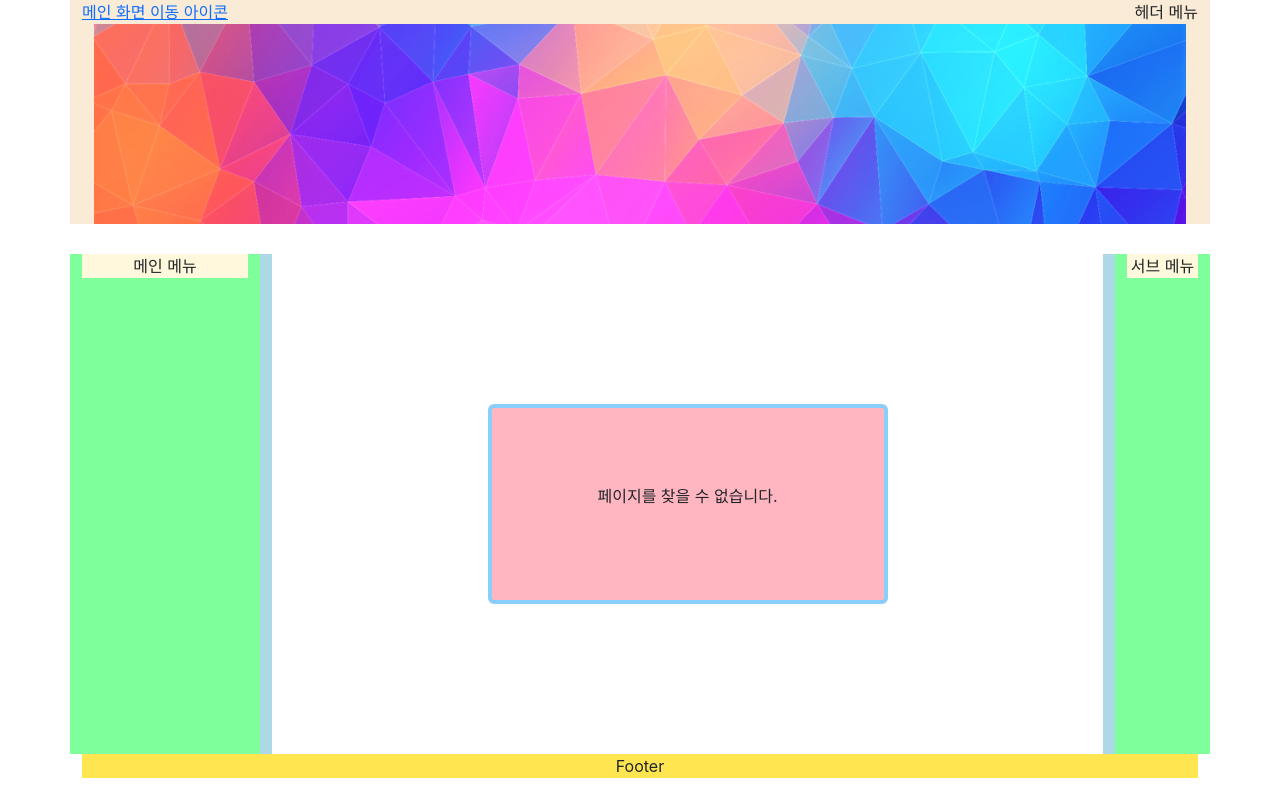
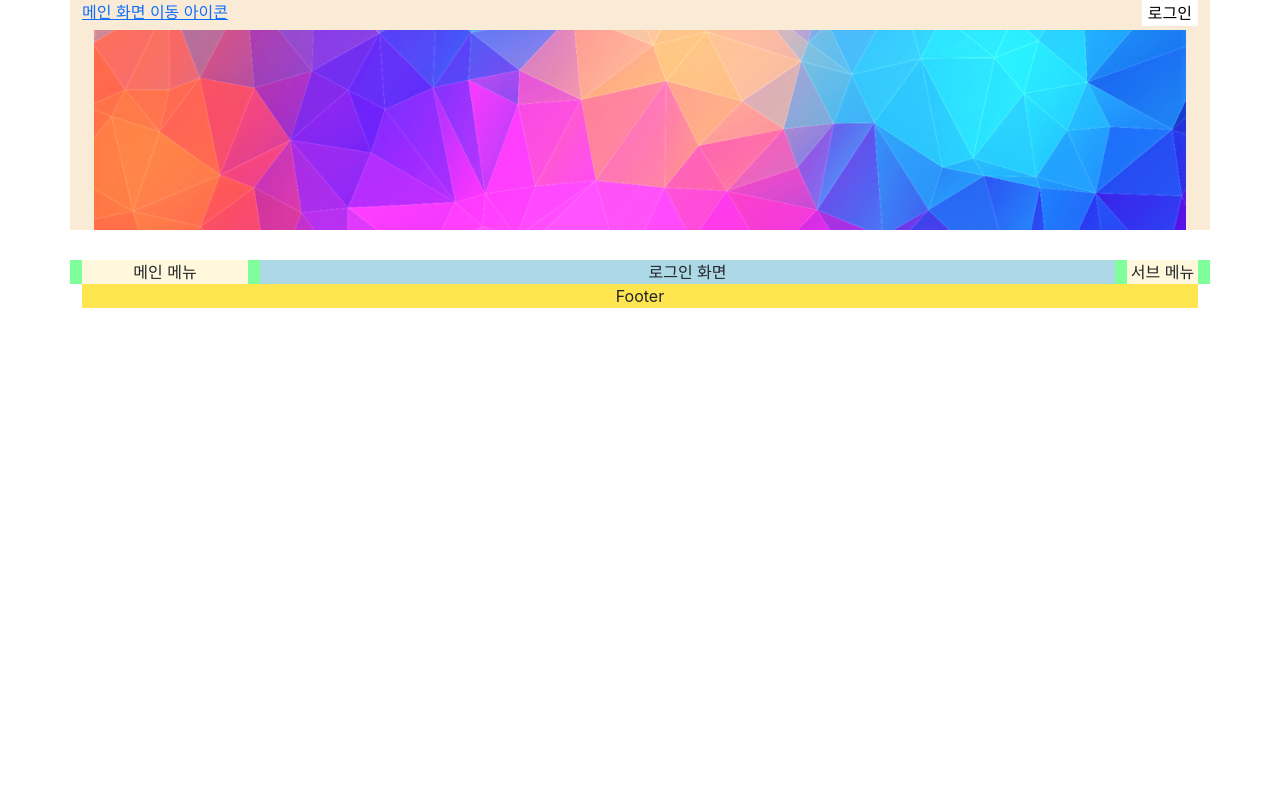
Before and after one commit to Lee-HT/codelia, a React (Create React App) app: page /login in a window 1280 px wide. Built offline with nearby package versions, Linux system fonts and the light colour scheme; no server answers.

Commit message:
헤더 메뉴 로그인 화면 연결

```diff
--- a/src/API.js
+++ b/src/API.js
@@ -1,12 +1,12 @@
 import axios from "axios";
 
 export const api = axios.create({
-  baseURL: process.env.REACT_APP_HOST +"/api",
+  baseURL: process.env.REACT_APP_HOST + "/api",
   timeout: 3000,
   responseType: "json",
 });
 
-export const delay = function (text,time) {
+export const delay = function (text, time) {
   return new Promise((resolve) => {
     setTimeout(() => {
       resolve();
--- a/src/App.js
+++ b/src/App.js
@@ -4,7 +4,6 @@ const { Route, Routes } = require("react-router-dom");
 export default function App() {
   return (
     <Routes>
-      <Route path="*" element={<Home />}></Route>
       <Route path="/*" element={<Home/>}></Route>
     </Routes>
   );
--- a/src/components/Menu/Header/HeaderMenu.css
+++ b/src/components/Menu/Header/HeaderMenu.css
@@ -1,2 +1,4 @@
 .header-menu {
+    height: 30px;
+    max-height: 30px;
 }
--- a/src/components/Menu/Header/HeaderMenu.js
+++ b/src/components/Menu/Header/HeaderMenu.js
@@ -1,5 +1,21 @@
+import { useNavigate } from "react-router-dom";
+import { styled } from "styled-components";
 import "./HeaderMenu.css";
 
+const Button = styled.button`
+  border: 0;
+`;
+
 export default function HeaderMenu() {
-  return <div className="header-menu">헤더 메뉴</div>;
+  const navigate = useNavigate();
+
+  function handleLogin() {
+    navigate("/login");
+  }
+
+  return (
+    <div className="header-menu">
+      <Button onClick={handleLogin}>로그인</Button>
+    </div>
+  );
 }
--- a/src/components/User/Profile/UserProfile.js
+++ b/src/components/User/Profile/UserProfile.js
@@ -1,4 +1,4 @@
-import UserMenu from "components/Menu/User/UserMenu";
+import UserMenu from "components/User/Menu/UserMenu";
 import { useCallback, useEffect, useRef, useState } from "react";
 import styled from "styled-components";
 import "./UserProfile.css";
--- a/src/containers/Contents/Contents.js
+++ b/src/containers/Contents/Contents.js
@@ -1,6 +1,7 @@
 import MainMenu from "components/Menu/Main/MainMenu";
 import SubMenu from "components/Menu/Sub/SubMenu";
 import NotFound from "pages/Error/404error/NotFound";
+import Login from "pages/Login/Login";
 import PostDetail from "pages/Post/PostDetail/PostDetail";
 import Preview from "pages/Preview/Preview";
 import { Route, Routes } from "react-router-dom";
@@ -18,6 +19,7 @@ export default function Contents() {
           <Route path="/post"></Route>
           <Route path="/post/:pid" element={<PostDetail />}></Route>
           <Route path="/*" element={<NotFound />}></Route>
+          <Route path="/login" element={<Login />} ></Route>
         </Routes>
       </div>
       <div className="col-1 sub-area">
--- a/src/containers/Headers/Header.js
+++ b/src/containers/Headers/Header.js
@@ -13,7 +13,7 @@ export default function Header() {
       <div className="col-6 d-flex justify-content-end header-menu">
         <HeaderMenu />
       </div>
-      <div className="col intro">
+      <div className="col intro-image">
         <Intro />
       </div>
     </header>
--- /dev/null
+++ b/src/pages/Login/Login.js
@@ -0,0 +1,5 @@
+import "./Login.css";
+
+export default function Login() {
+  return <div>로그인 화면</div>;
+}
```
Also changed, not shown: src/components/User/Menu/UserMenu.css (renamed from src/components/Menu/User/UserMenu.css), src/components/User/Menu/UserMenu.js (renamed from src/components/Menu/User/UserMenu.js), src/pages/Login/Login.css (added).
